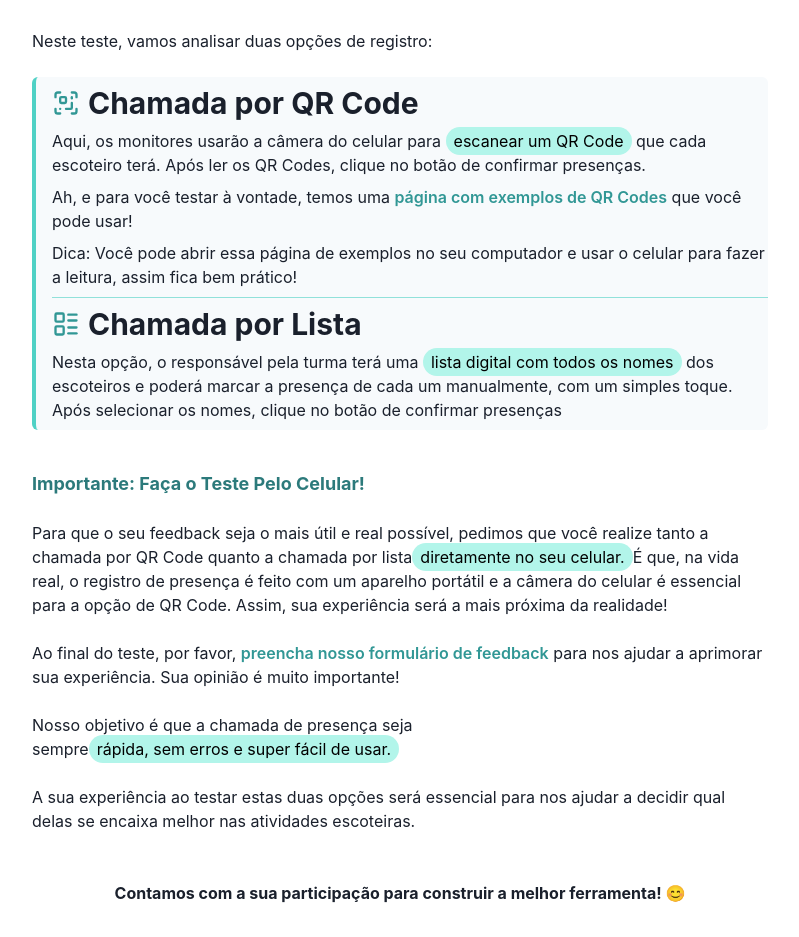
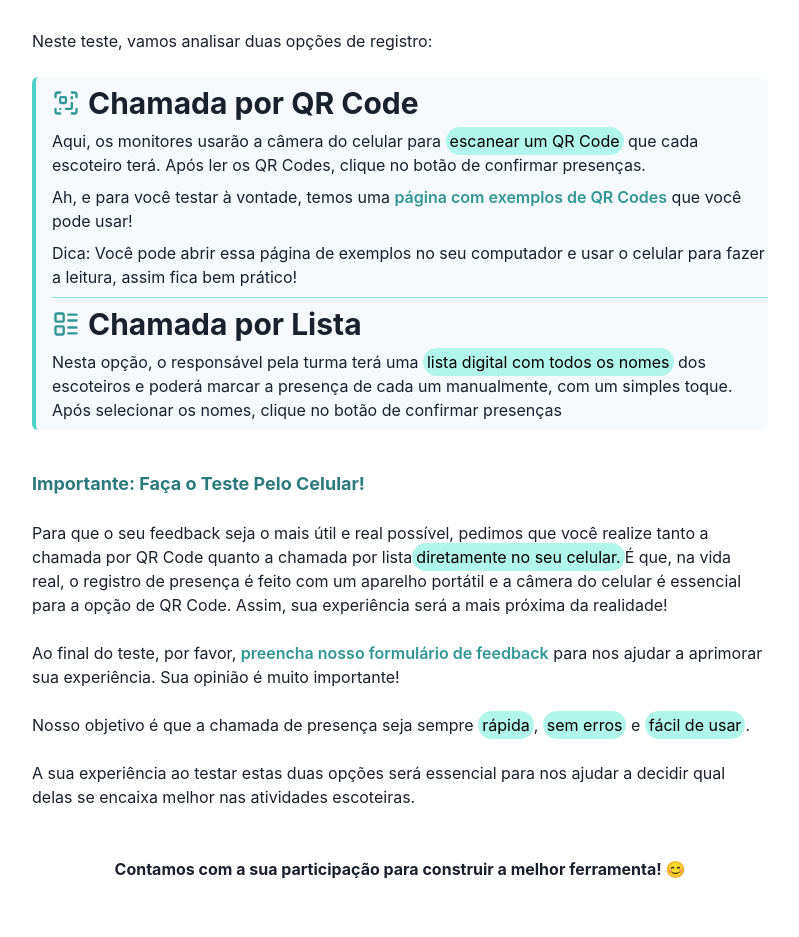
Before and after one commit to ingrid-lohmann/teste-ab, a React (Vite) app: page / in a window 1280 px wide. Shown: the part 403-1340 px from the top of the page, without its empty margins (240-1039 px from the left). After the commit the page ends 1316 px from the top, so only its background shows below. Built offline with nearby package versions, Linux system fonts and the light colour scheme.

Commit message:
Update HomePage.jsx

```diff
--- a/src/pages/HomePage.jsx
+++ b/src/pages/HomePage.jsx
@@ -1,11 +1,11 @@
 import { Box, Heading, Text, Stack, HStack, Highlight, Button, Divider } from '@chakra-ui/react';
 import { LayoutList, ScanQrCode } from 'lucide-react';
 
-const highlightStyle = { px: '2', py: '1', rounded: 'full', bg: 'teal.100' }
+const highlightStyle = { px: '1', py: '1', rounded: 'full', bg: 'teal.100' }
 
 const HomePage = () => {
 
-  const TextWithHighlight = (text, words) => {
+  const textWithHighlight = (text, words) => {
     return (
       <Text fontSize="md">
         <Highlight
@@ -56,7 +56,7 @@ const HomePage = () => {
             Chamada por QR Code
           </Heading>
         </HStack>
-        {TextWithHighlight(text, 'escanear um QR Code')}
+        {textWithHighlight(text, 'escanear um QR Code')}
         <Text>
           Ah, e para você testar à vontade, temos uma {' '}
           <Button colorScheme='teal' variant='link'>
@@ -100,13 +100,15 @@ const HomePage = () => {
             Chamada por Lista
           </Heading>
         </HStack>
-        {TextWithHighlight(text, 'lista digital com todos os nomes')}
+        {textWithHighlight(text, 'lista digital com todos os nomes')}
       </>
 
     )
   }
 
   const renderImportantInfo = () => {
+    const text = 'Nosso objetivo é que a chamada de presença seja sempre rápida, sem erros e fácil de usar.'
+    const queryWords = ['rápida', 'sem erros', 'fácil de usar']
     return (
       <>
         <Text fontSize="md">
@@ -117,10 +119,8 @@ const HomePage = () => {
 
         {renderFormLink()}
 
-        <Text fontSize="md">
-          Nosso objetivo é que a chamada de presença seja sempre
-          {highlightWord('rápida, sem erros e super fácil de usar.')}
-        </Text>
+        {textWithHighlight(text, queryWords)}
+
         <Text>
           A sua experiência ao testar estas duas opções será essencial para nos ajudar a decidir qual delas se encaixa melhor nas atividades escoteiras.
         </Text>
```
